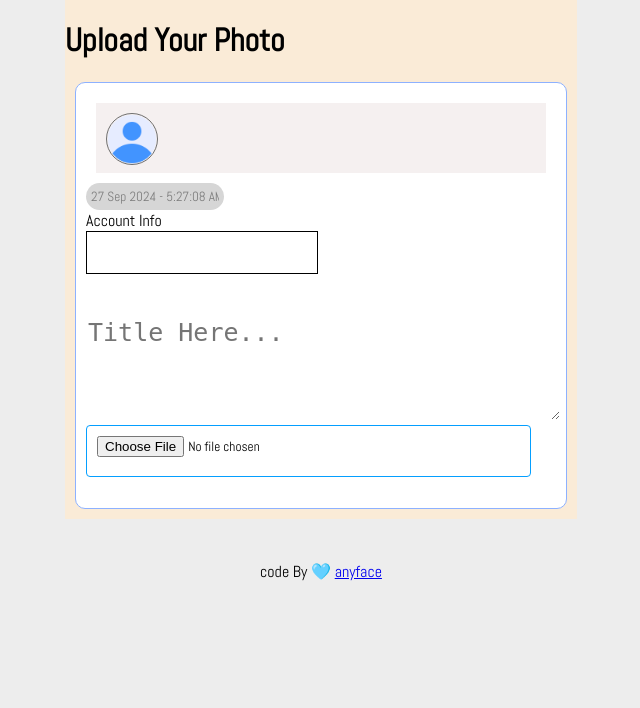
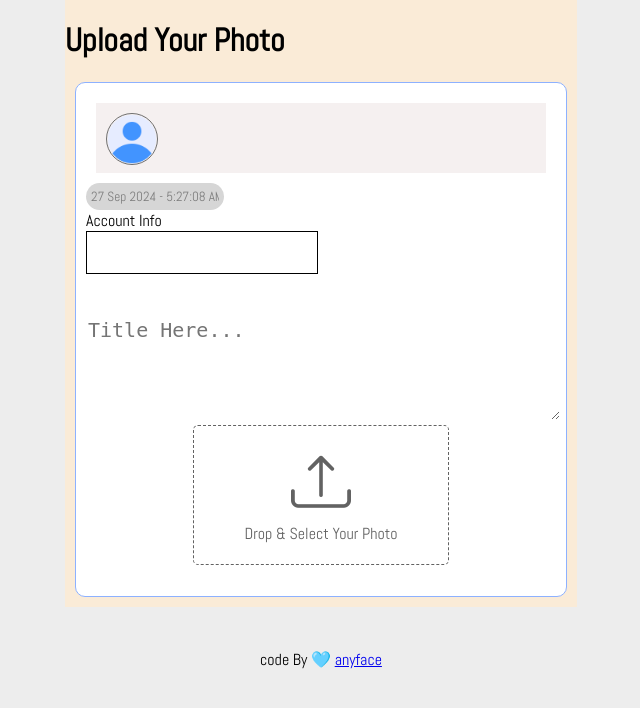
Before and after one commit to nahidhk/AnyPhoto, a PHP site: page /upload/index.html in a window 1280 px wide. Shown: the part 66-774 px from the top of the page, without its empty margins (319-959 px from the left). Run offline with PHP 8.4, Linux system fonts and the light colour scheme.

Commit message:
new update

```diff
--- a/index.html
+++ b/index.html
@@ -16,10 +16,8 @@
     <div id="account" class="account">
         <div id="step1" class="step">
             <center>
-            <label>Name</label><br>
-
             <input id="username" title="input Your Name" type="text" placeholder="Input Your Name"><br>
-            <button onclick="loginnext()">Next</button>
+            <button onclick="loginnext()">Next <i class="bi bi-arrow-right-circle"></i></button>
         </center>
         </div>
         <div id="step2" class="step vcc">
@@ -28,7 +26,7 @@
                 <label>Upload Profile Photo</label><br>
                 <input oninput="upimg()" type="file" name="photo" id="photo" accept="image/*"><br>
 
-                    <img id="showprofile" style="height: 100px;width: 100px;border-radius: 100px;" /><br>
+                    <img class="vcc" id="showprofile" style="height: 100px;width: 100px;border-radius: 100px;" /><br>
 
                 <button onclick="loginany()">Login</button>
             </form>
--- a/javascript/script.js
+++ b/javascript/script.js
@@ -111,8 +111,11 @@ function upimg() {
     const photo = document.getElementById("photo").files[0];
 
     if (photo) {
+
         var reader = new FileReader();
         reader.onload = function (e) {
+            document.getElementById("photo").style.display= "none"
+            document.getElementById("showprofile").style.display= "block"
             document.getElementById("showprofile").src = e.target.result;
         };
         reader.readAsDataURL(photo);
--- a/javascript/upload.js
+++ b/javascript/upload.js
@@ -25,6 +25,7 @@ function showimgfx(){
     if (file) {
       var reader = new FileReader();
       reader.onload = function(e) {
+        document.getElementById("filesetok").style.display="none"
         document.getElementById("myimge").src = e.target.result;
         document.getElementById("uploadbtn").classList=" animate__bounceInDown animate__animated btn systembtn";
       };
--- a/style/style.main.css
+++ b/style/style.main.css
@@ -107,14 +108,7 @@ height: auto;
     background-color: #fff;
     border-radius: 10px;
 }
-.step label{
-    color: #fff;
-    background-color: red;
-    padding: 5px;
-    margin: 15px;
-    border-radius: 100px;
-}
-.step input ,.inputx{
+.step input {
     height: 30px;
    width: 90%;
     background-color: #6f6f6f00;
@@ -155,7 +163,7 @@ height: auto;
 }
 .titlehere{
     border: none;
-    font-size: 25px;
+    font-size: 15pt;
     outline: none;
     width: 100%;
     height: 100px;
@@ -294,6 +302,24 @@ input{
  outline: none;
  outline-color: none;
 }
+
+ .custom-file-upload {
+    display: inline-block;
+    padding:  20px 50px;
+    cursor: pointer;
+    border: 1px dashed ;
+    color: #626262;
+    border-radius: 5px;
+    text-align: center;
+  }
+
+  #photofa {
+    display: none;
+  }
+.upicon{
+    font-size: 60px;
+}
+
 @media (max-width: 768px) {
     .search{
         width: 90%;
--- a/upload/index.html
+++ b/upload/index.html
@@ -2,8 +2,7 @@
 <html lang="en">
 
 <head>
-    <link rel="stylesheet"
-    href="https://cdnjs.cloudflare.com/ajax/libs/animate.css/4.1.1/animate.min.css"/>
+    <link rel="stylesheet" href="https://cdnjs.cloudflare.com/ajax/libs/animate.css/4.1.1/animate.min.css" />
     <link rel="shortcut icon" href="/img/icon.png" type="image/x-icon">
     <link rel="stylesheet" href="https://cdn.jsdelivr.net/npm/bootstrap-icons@1.11.3/font/bootstrap-icons.min.css">
     <link rel="stylesheet" href="/style/style.main.css">
@@ -23,9 +22,7 @@
                 </span>
                 <span class="mbtext">Photo</span>
             </button>
-            <button id="videobtn"
-                onclick="videpupsystem()"
-                class="systembtn noactive">
+            <button id="videobtn" onclick="videpupsystem()" class="systembtn noactive">
                 <span class="mbicon">
                     <i class="bi bi-camera-video"></i></span>
                 <span class="mbtext">Video</span>
@@ -55,19 +52,25 @@
                     <input class="dateshow" name="date" id="dateshowboxUp" type="text"><br>
                     <label for="username">Account Info</label><br>
                     <div onclick="noteditmass()" class="infobox">
-                            <input id="nameuser" type="text" class="acin" name="username"><input id="imguser"
-                                type="text" class="acin" name="userimg">
+                        <input id="nameuser" type="text" class="acin" name="username"><input id="imguser" type="text"
+                            class="acin" name="userimg">
                     </div><br><br>
 
                     <label for="title"></label>
                     <textarea class="titlehere" type="text" name="title" placeholder="Title Here..."></textarea>
-                            <label for="photo"></label>
-                            <input oninput="showimgfx()" class="inputx" type="file" name="photo" id="photofa" required
-                                accept="image/*">
+                    <div id="filesetok">
+                    <center>
+
+                    <label class="custom-file-upload" for="photofa"><i class="bi bi-upload upicon"></i><br> Drop & Select Your Photo</label>
+                    <input aria-describedby="upload photo" oninput="showimgfx()" type="file" name="photo" id="photofa"
+                        required accept="image/*">
+                    </center>
+                </div>
                     <img id="myimge" class="imgdata" alt="">
                     <br>
                     <center>
-                                <button type="submit" id="uploadbtn" class="btn systembtn vcc"><i class="bi bi-upload"></i> Upload</button>
+                        <button type="submit" id="uploadbtn" class="btn systembtn vcc"><i class="bi bi-upload"></i>
+                            Upload</button>
                     </center>
             </div>
             </form>
```
Also changed, not shown: other parts of style/style.main.css (+22 -7 lines). Lines whose indentation alone changed are shown as unchanged.
